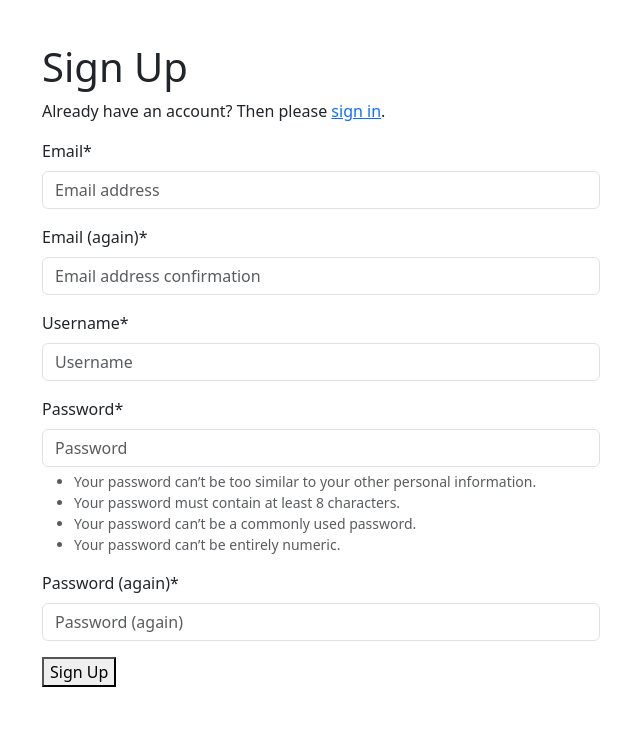
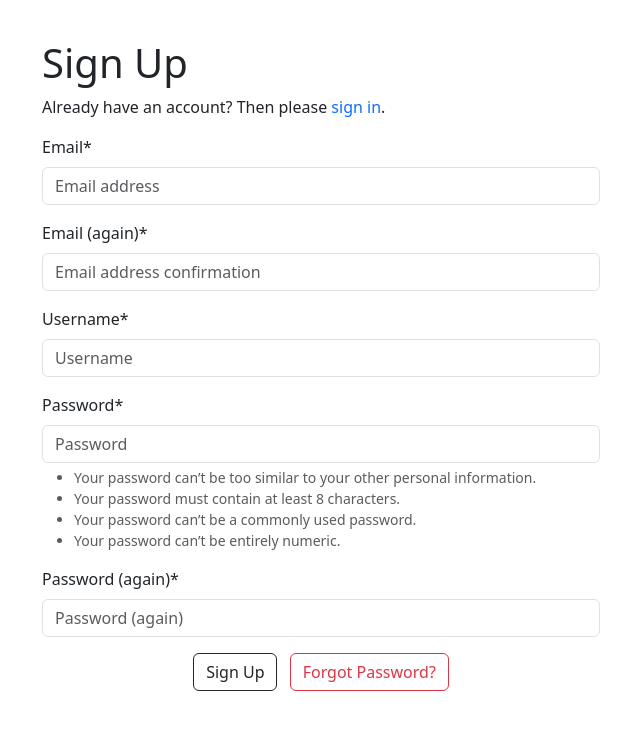
Before and after one commit to thehimel/german-vocabulary, a Django app: page /accounts/signup/ in a window 1280 px wide. Shown: the part 70-800 px from the top of the page, without its empty margins (319-959 px from the left). Run offline with Django 5.2, Linux system fonts and the light colour scheme; some libraries are stand-ins or nearby versions.

Commit message:
allauth sign up page: updated

```diff
--- a/src/templates/account/signup.html
+++ b/src/templates/account/signup.html
@@ -4,27 +4,35 @@
 
 {% load allauth i18n %}
 
-{% block head_title %}{% trans "Sign up" %}{% endblock head_title %}
+{% block head_title %}{% trans "Sign Up" %}{% endblock head_title %}
 
 {% block content %}
   <div class="container d-flex align-items-center justify-content-center">
     <div class="col-lg-6">
+
     {% element h1 %}{% trans "Sign Up" %}{% endelement %}
       <p>
-        {% blocktrans %}Already have an account? Then please <a href="{{ login_url }}">sign in</a>.{% endblocktrans %}
+        {% blocktrans %}
+          Already have an account? Then please
+          <a style="text-decoration: none !important" href="{{ login_url }}">sign in</a>.
+        {% endblocktrans %}
       </p>
+
       {% url 'account_signup' as action_url %}
-    {% element form form=form method="post" action=action_url tags="entrance,signup" %}
-        {% slot body %}
+      <form class="signup" method="post" action="{{ action_url }}">
         {% csrf_token %}
-            {% crispy form %}
+        <div class="mb-2">{{ form|crispy }}</div>
+
         {% if redirect_field_value %}
           <input type="hidden" name="{{ redirect_field_name }}" value="{{ redirect_field_value }}" />
         {% endif %}
-        {% endslot %}
-        {% slot actions %}{% element button tags="prominent,signup" type="submit" %}{% trans "Sign Up" %}{% endelement %}
-        {% endslot %}
-    {% endelement %}
+
+        <div class="text-center">
+          <button type="submit" class="btn btn-outline-dark me-2">{% trans "Sign Up" %}</button>
+          <a class="btn btn-outline-danger" href="{% url 'account_reset_password' %}">{% trans "Forgot Password?" %}</a>
+        </div>
+      </form>
+
     </div>
   </div>
 {% endblock content %}
```
Lines whose indentation alone changed are shown as unchanged.
